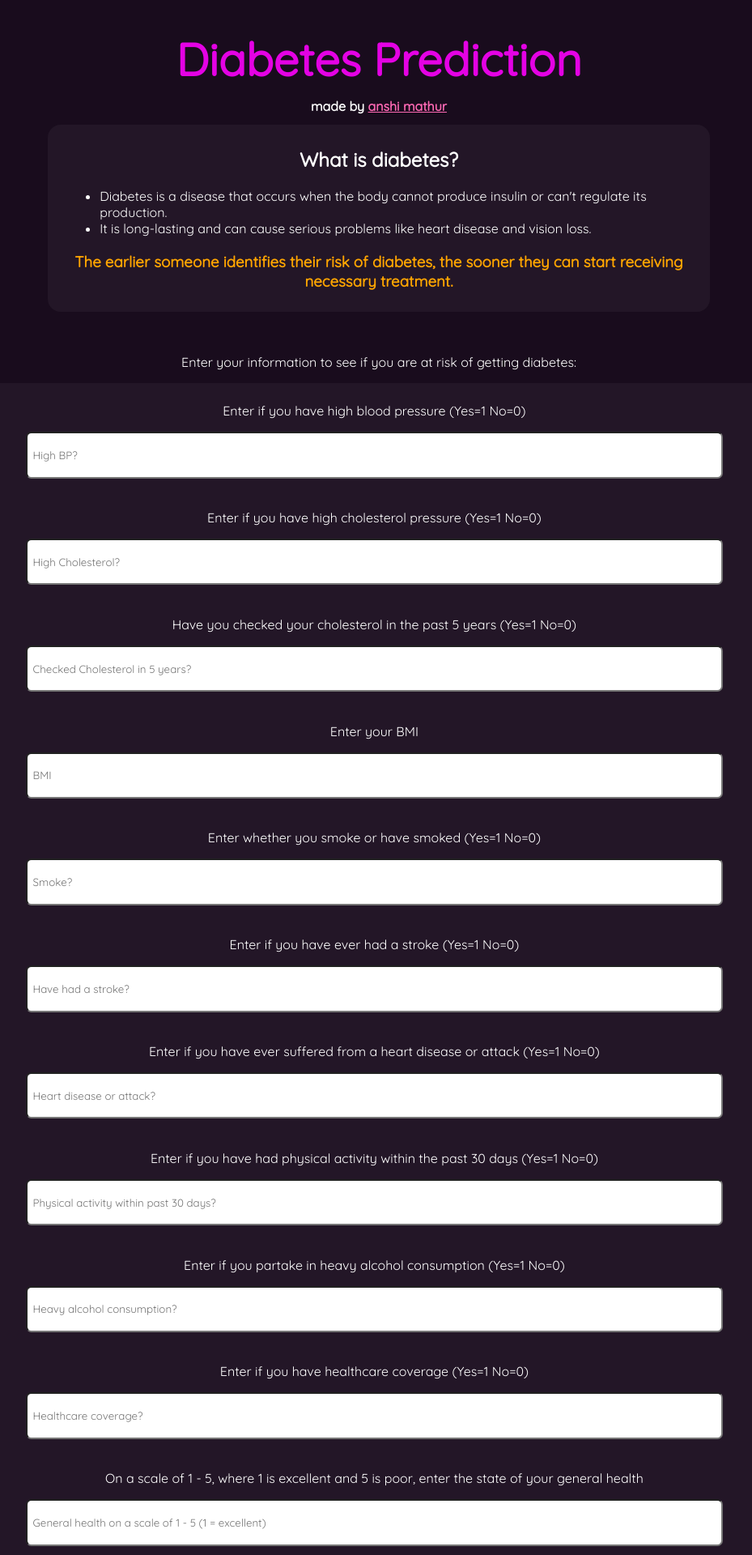
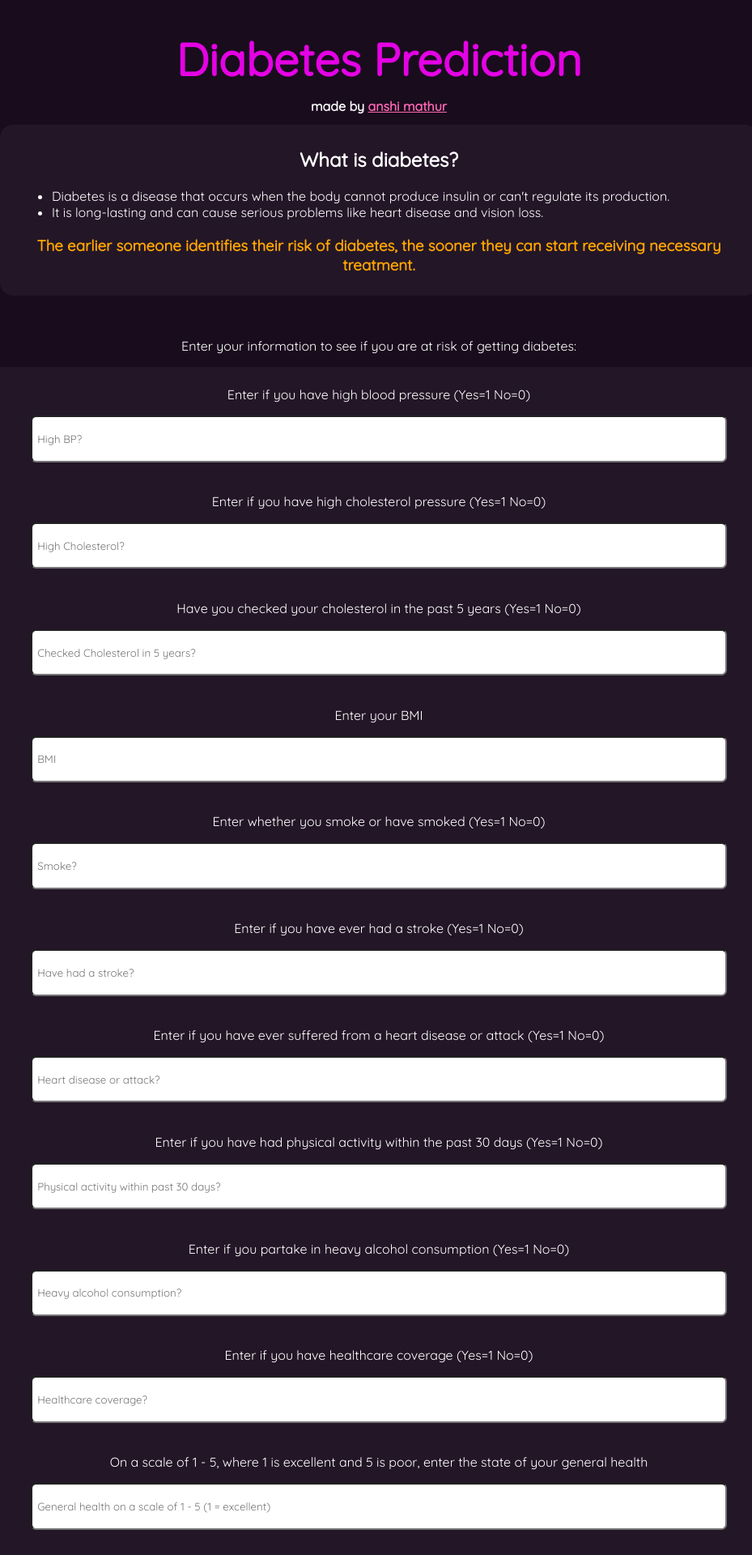
Before and after one commit to anshimathur0325/Diabetes-ML-Flask-App, a Flask app: page / in a window 1280 px wide. Shown: the top 1920 px of the page at 81% size, without its empty margins (172-1101 px from the left). Run offline with Flask 2, Linux system fonts and the light colour scheme; parts of the project's set-up code (start-up, migrations or seed data) failed here and were passed over.

Commit message:
edit the width of the container

```diff
--- a/static/css/style.css
+++ b/static/css/style.css
@@ -70,7 +70,7 @@ a:hover {
   padding:0.5em;
   padding-left: 1.5em;
   padding-right: 1.5em;
-  width: 65%;
+  width: 75%;
   margin: auto;
   margin-bottom: 1em;
   text-align: center;
@@ -87,9 +87,10 @@ h3{
   border-radius: 1em;
   padding:0.5em;
   width: 95%;
-  padding-left: 1.5em;
-  padding-right: 1.5em;
+  /* padding-left: 1.5em;
+  padding-right: 1.5em; */
   margin-top: 0em;
+  margin:auto;
   text-align: center;
 }
 input[title]:hover::after {
```
